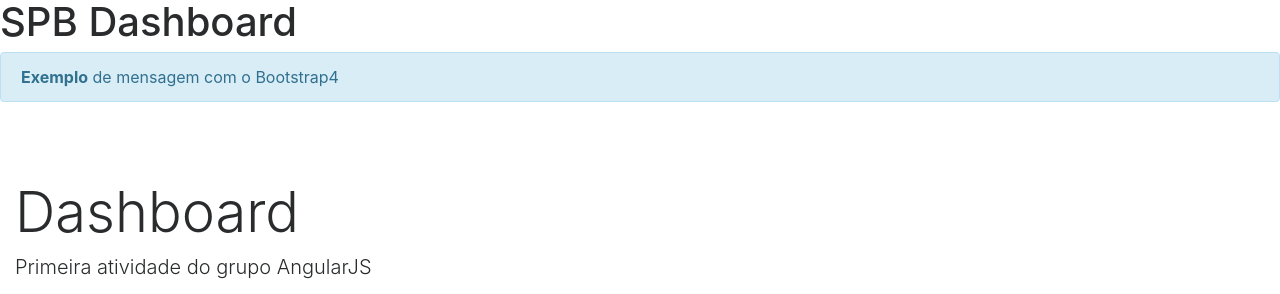
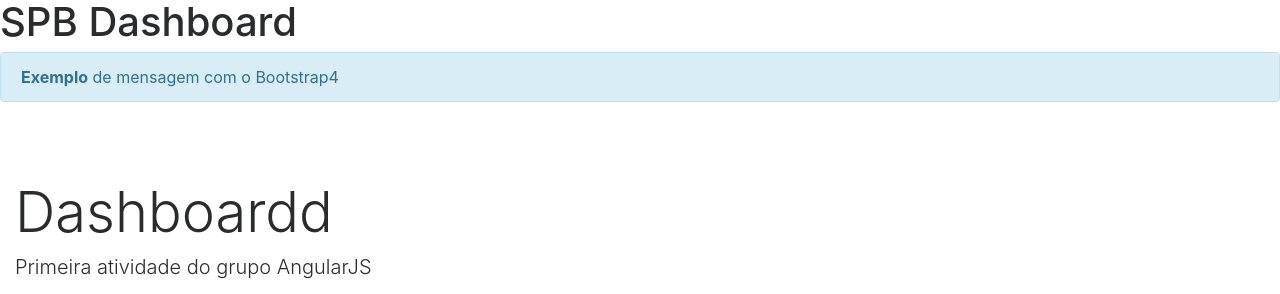
Before and after one commit to bjcCin/AngularDashboard, an Angular app: page / in a window 1280 px wide. Shown: the top 294 px of the page. Built offline with nearby package versions, Linux system fonts and the light colour scheme; no server answers.

Commit message:
First commit

```diff
--- a/src/app/app.component.html
+++ b/src/app/app.component.html
@@ -12,7 +12,7 @@
 
           <div class="col main pt-5 mt-3">
 
-              <h1 class="display-4 d-none d-sm-block"> Dashboard </h1>
+              <h1 class="display-4 d-none d-sm-block"> Dashboardd </h1>
               <p class="lead d-none d-sm-block">Primeira atividade do grupo AngularJS</p>
 
               <!--Cards de Informação Geral-->
```
